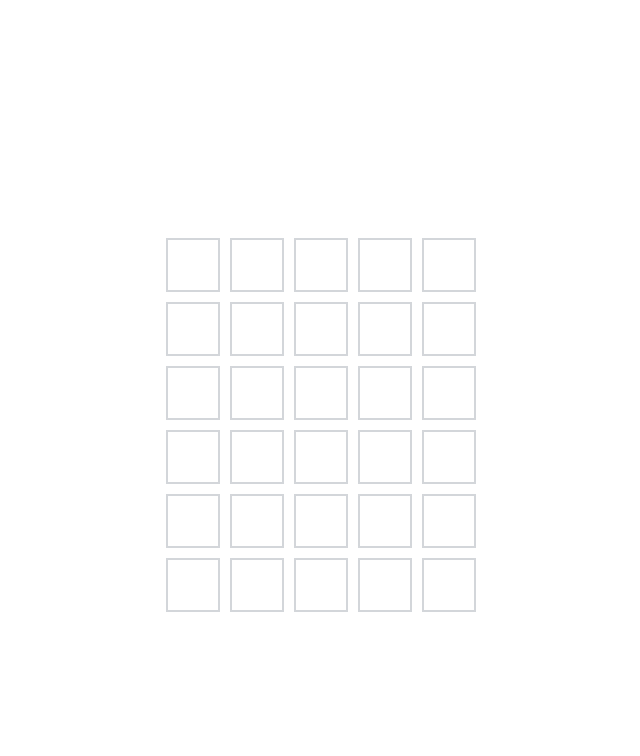
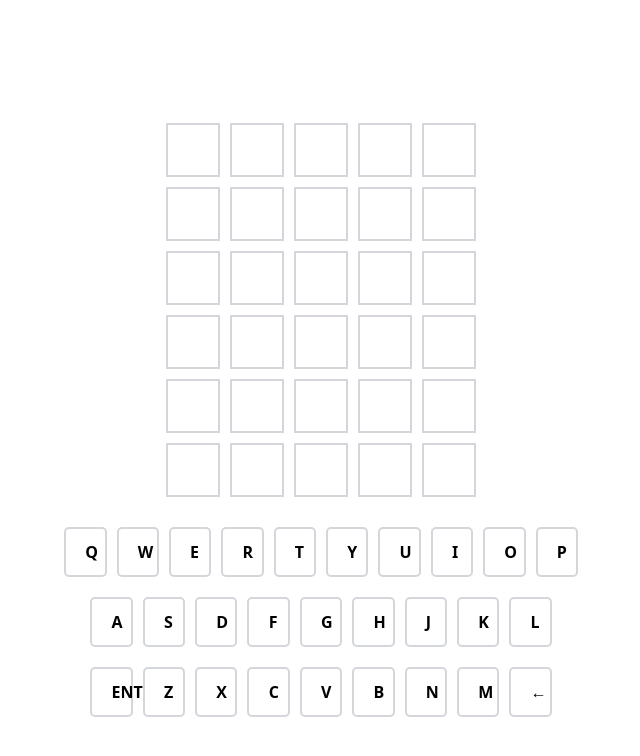
Before and after one commit to MatthewOscar/wordle, a React (Vite) app in the folder app/: page / in a window 1280 px wide. Shown: the top 756 px of the page, without its empty margins (319-959 px from the left). Built offline with nearby package versions, Linux system fonts and the light colour scheme; no server answers.

Commit message:
Added in virtual keyboard for letter tracking and accessibility

```diff
--- a/app/src/components/Game.jsx
+++ b/app/src/components/Game.jsx
@@ -1,6 +1,7 @@
 import React, { useState, useEffect } from 'react'
 import { supabase } from '../Client';
 import Tile from './Tile.jsx';
+import Keyboard from './Keyboard.jsx';
 import './Game.css'
 
 const Game = () => {
@@ -9,6 +10,7 @@ const Game = () => {
     const [currentWord, setCurrentWord] = useState('');
     const [words, setWords] = useState([]);
     const [secretWord, setSecretWord] = useState('react'); // Example secret word
+    const [keyStatuses, setKeyStatuses] = useState({});
 
     const getTileStatus = (letter, index) => {
         if (!secretWord.includes(letter)) return 'absent';
@@ -16,8 +18,32 @@ const Game = () => {
         return 'present';
     };
 
+    const updateKeyStatuses = () => {
+        const newStatuses = { ...keyStatuses };
+        board[currentRow].forEach((letter, index) => {
+            const status = getTileStatus(letter, index);
+            if (status === 'correct' || (status === 'present' && newStatuses[letter] !== 'correct')) {
+                newStatuses[letter] = status;
+            } else if (!newStatuses[letter]) {
+                newStatuses[letter] = 'absent';
+            }
+        });
+        setKeyStatuses(newStatuses);
+    };
+
     const handleKeyPress = (key) => {
+        // Prevent input if all rows are filled
+        if (currentRow >= 6) {
+            return;
+        }
+
         if (key === 'Enter' && currentWord.length === 5) {
+            // Check if the word exists in the words list
+            if (!words.includes(currentWord.toLowerCase())) {
+                alert('Word not in list!'); // Notify the user
+                return; // Do not proceed if the word is invalid
+            }
+
             // Submit the current word
             const newBoard = [...board];
             newBoard[currentRow] = currentWord.split('');
@@ -63,7 +89,7 @@ const Game = () => {
     }, [currentWord, currentRow]);
 
     return (
-        <div className='game-container'>
+        <div className="game-container">
             <div>
                 {board.map((row, rowIndex) => (
                     <div key={rowIndex} className="row">
@@ -77,6 +103,7 @@ const Game = () => {
                     </div>
                 ))}
             </div>
+            <Keyboard onKeyPress={handleKeyPress} keyStatuses={keyStatuses} />
         </div>
     )
 }
--- /dev/null
+++ b/app/src/components/Keyboard.css
@@ -0,0 +1,50 @@
+
+.keyboard {
+    display: flex;
+    flex-direction: column;
+    align-items: center;
+    margin-top: 20px;
+}
+
+.keyboard-row {
+    display: flex;
+    justify-content: center;
+    margin-bottom: 10px;
+}
+
+.key {
+    width: 40px;
+    height: 50px;
+    margin: 5px;
+    font-size: 1rem;
+    font-weight: bold;
+    text-transform: uppercase;
+    border: 2px solid #d3d6da;
+    background-color: #ffffff;
+    color: #000000;
+    border-radius: 5px;
+    cursor: pointer;
+    transition: background-color 0.3s, border-color 0.3s;
+}
+
+.key.correct {
+    background-color: #6aaa64; /* Green for correct letter and position */
+    border-color: #6aaa64;
+    color: #ffffff;
+}
+
+.key.present {
+    background-color: #c9b458; /* Yellow for correct letter, wrong position */
+    border-color: #c9b458;
+    color: #ffffff;
+}
+
+.key.absent {
+    background-color: #787c7e; /* Gray for letter not in the word */
+    border-color: #787c7e;
+    color: #ffffff;
+}
+
+.key:active {
+    transform: scale(0.95); /* Slightly shrink key when clicked */
+}
--- a/app/src/components/Keyboard.jsx
+++ b/app/src/components/Keyboard.jsx
@@ -1,9 +1,29 @@
 import React from 'react'
+import Tile from './Tile.jsx'
+import './Keyboard.css'
 
-const Keyboard = () => {
+const Keyboard = ({ onKeyPress, keyStatuses }) => {
+    const rows = [
+        ['q', 'w', 'e', 'r', 't', 'y', 'u', 'i', 'o', 'p'],
+        ['a', 's', 'd', 'f', 'g', 'h', 'j', 'k', 'l'],
+        ['Enter', 'z', 'x', 'c', 'v', 'b', 'n', 'm', 'Backspace']
+    ];
+
     return (
-        <div>
-
+        <div className="keyboard">
+            {rows.map((row, rowIndex) => (
+                <div key={rowIndex} className="keyboard-row">
+                    {row.map((key) => (
+                        <button
+                            key={key}
+                            className={`key ${keyStatuses[key] || ''}`}
+                            onClick={() => onKeyPress(key)}
+                        >
+                            {key === 'Backspace' ? '←' : key.toUpperCase()}
+                        </button>
+                    ))}
+                </div>
+            ))}
         </div>
     )
 }
```
Lines whose indentation alone changed are shown as unchanged.
